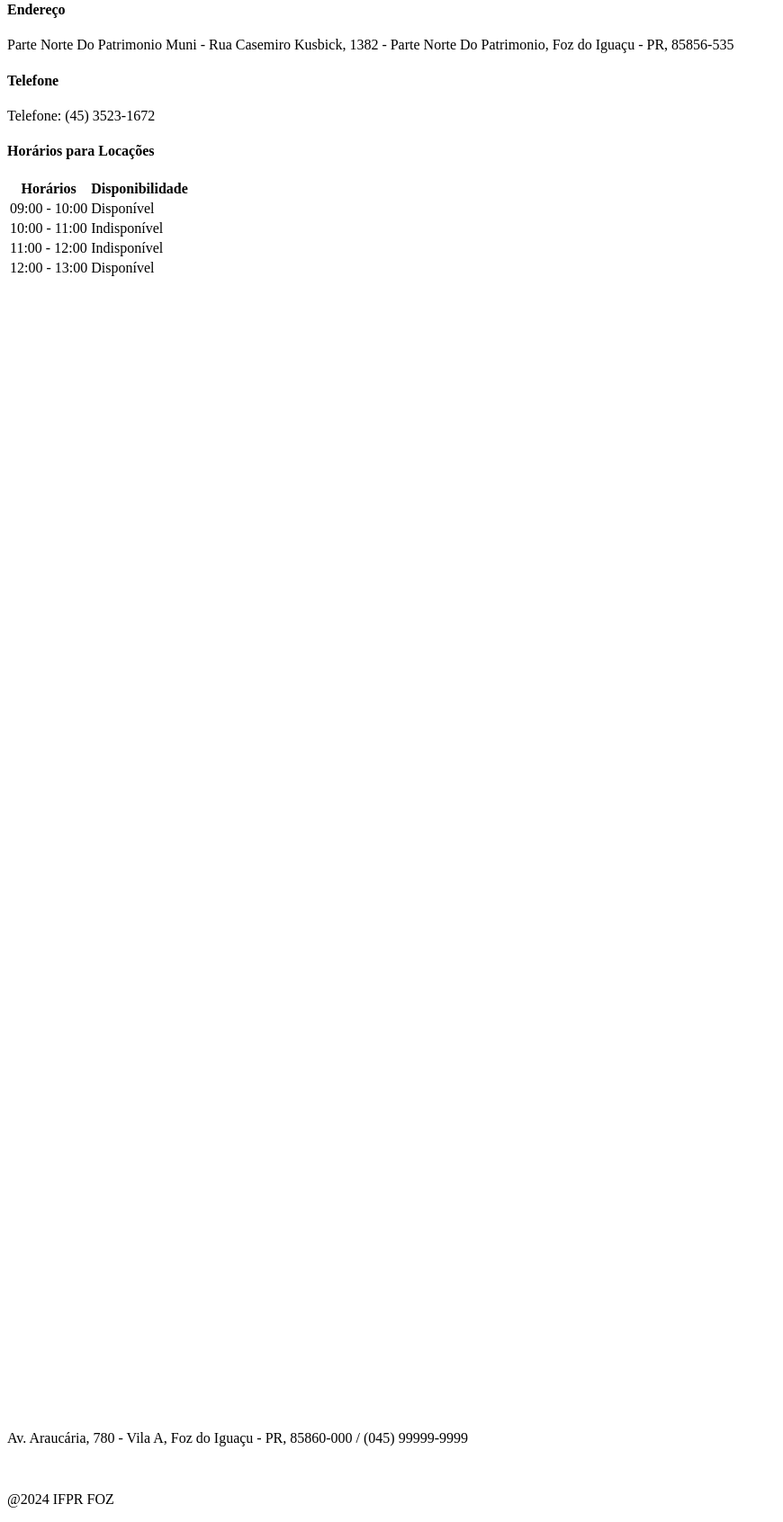
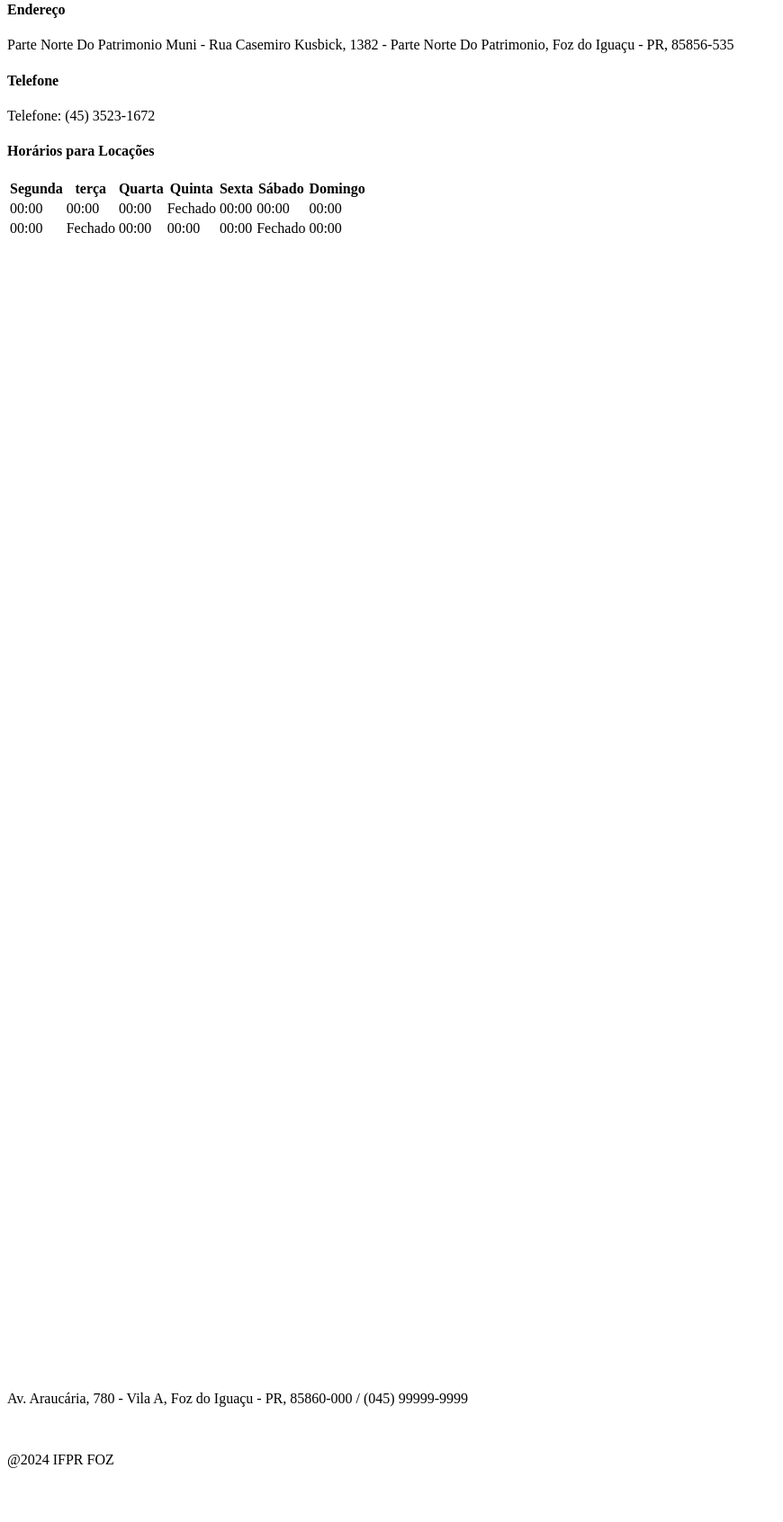
Before and after one commit to Peladas/Peladas, a PHP site: template app/Views/perfil_locador.php in a window 1280 px wide. Shown: the part 1251-2943 px from the top of the page at 90% size, without its empty margins (0-870 px from the left). After the commit the page ends 2883 px from the top, so only its background shows below. Run offline with PHP 8.4, Linux system fonts and the light colour scheme; the template is opened without the code that fills it, so the values that code supplies are empty.

Commit message:
horarios_alteração

```diff
--- a/app/Views/main.php
+++ b/app/Views/main.php
@@ -90,6 +90,12 @@
             }
         }
 
+        td {
+            padding: 5px;
+            width: auto;
+            border: 1px solid #475569;
+            width: 300px;
+        }
         @media (prefers-color-scheme: dark) {
             .body {
                 background-color: #020617;
--- a/app/Views/perfil_locador.php
+++ b/app/Views/perfil_locador.php
@@ -1,4 +1,5 @@
 <?php
+
 use App\Helpers\Formatter;
 ?>
 
@@ -28,30 +29,38 @@ use App\Helpers\Formatter;
 
         <div class="mt-16">
             <h4 class="text-center text-2xl mb-5 font-semibold text-white">Horários para Locações</h4>
-            <table class="table-auto border-collapse mx-auto mt-10">
+            <table class="flex flex-wrap table-auto border-collapse mt-10">
                 <thead>
                     <tr>
-                        <th class="w-48 text-center  ml-20 text-yellow-500 ">Horários</th>
-                        <th class="w-48 text-center mr-20 text-yellow-500 py-3">Disponibilidade</th>
+                        <th class="w-48 text-center ml-20 text-yellow-500 ">Segunda</th>
+                        <th class="w-48 text-center mr-20 text-yellow-500 py-3">terça</th>
+                        <th class="w-48 text-center mr-20 text-yellow-500 py-3">Quarta</th>
+                        <th class="w-48 text-center mr-20 text-yellow-500 py-3">Quinta</th>
+                        <th class="w-48 text-center mr-20 text-yellow-500 py-3">Sexta</th>
+                        <th class="w-48 text-center mr-20 text-yellow-500 py-3">Sábado</th>
+                        <th class="w-48 text-center mr-20 text-yellow-500 py-3">Domingo</th>
                     </tr>
                 </thead>
                 <tbody>
-                    <tr>
-                        <td class="text-center border-r border-slate-600 py-4 text-white align-middle">09:00 - 10:00</td>
-                        <td class="text-center py-4 align-middle">Disponível</td>
+                    <tr class="mr-10 text-center border-solid p-5">
+                        <td class="text-center border-r py-4 text-white align-middle">00:00</td>
+                        <td class="text-center py-4 align-middle">00:00</td>
+                        <td class="text-center py-4 align-middle">00:00</td>
+                        <td class="text-center py-4 align-middle text-orange-500">Fechado</td>
+                        <td class="text-center py-4 align-middle">00:00</td>
+                        <td class="text-center py-4 align-middle">00:00</td>
+                        <td class="text-center py-4 align-middle">00:00</td>
                     </tr>
-                    <tr>
-                        <td class="text-center border-r border-slate-600 py-4 text-white align-middle">10:00 - 11:00</td>
-                        <td class="text-center py-4 text-red-500 align-middle">Indisponível</td>
+                    <tr class="mr-10 text-center border-solid p-5">
+                        <td class="text-center border-r py-4 text-white align-middle">00:00</td>
+                        <td class="text-center py-4 align-middle text-orange-500">Fechado</td>
+                        <td class="text-center py-4 align-middle">00:00</td>
+                        <td class="text-center py-4 align-middle">00:00</td>
+                        <td class="text-center py-4 align-middle">00:00</td>
+                        <td class="text-center py-4 align-middle text-orange-500">Fechado</td>
+                        <td class="text-center py-4 align-middle">00:00</td>
                     </tr>
-                    <tr>
-                        <td class="text-center border-r border-slate-600 py-4 text-white align-middle">11:00 - 12:00</td>
-                        <td class="text-center py-4 text-red-500 align-middle">Indisponível</td>
-                    </tr>
-                    <tr>
-                        <td class="text-center border-r border-slate-600 py-4 text-white align-middle">12:00 - 13:00</td>
-                        <td class="text-center py-4 align-middle">Disponível</td>
-                    </tr>
+
                 </tbody>
             </table>
             <div class="flex justify-center mt-8">
@@ -62,7 +71,7 @@ use App\Helpers\Formatter;
     </div>
 
 
-    <div class="flex flex-wrap gap-10 w-2/4">
+    <div class="flex flex-wrap gap-10 w-2/4 w-16">
 
         <div onclick="window.location.href='/cadastro-quadras';" class="border-2 border-slate-700 rounded-md h-64 w-44 flex justify-center items-center hover:cursor-pointer hover:scale-110 transition-all">
             <div class="bg-zinc-900 p-3 rounded-md">
@@ -73,18 +82,21 @@ use App\Helpers\Formatter;
         </div>
 
         <?php foreach ($quadras as $quadra) { ?>
-            <div class="border-2 border-slate-700 p-3 rounded-md  h-64">
-                <div class="p-3 bg-slate-950">
+            <div class="border-2 border-slate-700 p-3 rounded-md h-64 w-44">
+                <div class="p-2 bg-slate-950 h-auto">
                     <svg xmlns="http://www.w3.org/2000/svg" viewBox="0 0 512 512"><!--!Font Awesome Free 6.6.0 by @fontawesome - https://fontawesome.com License - https://fontawesome.com/license/free Copyright 2024 Fonticons, Inc.-->
-                        <path fill="#ffffff" style="width: auto;height:auto" d="M448 80c8.8 0 16 7.2 16 16l0 319.8-5-6.5-136-176c-4.5-5.9-11.6-9.3-19-9.3s-14.4 3.4-19 9.3L202 340.7l-30.5-42.7C167 291.7 159.8 288 152 288s-15 3.7-19.5 10.1l-80 112L48 416.3l0-.3L48 96c0-8.8 7.2-16 16-16l384 0zM64 32C28.7 32 0 60.7 0 96L0 416c0 35.3 28.7 64 64 64l384 0c35.3 0 64-28.7 64-64l0-320c0-35.3-28.7-64-64-64L64 32zm80 192a48 48 0 1 0 0-96 48 48 0 1 0 0 96z" />
+                        <path fill="#ffffff" style="width: auto;height:auto;" d="M448 80c8.8 0 16 7.2 16 16l0 319.8-5-6.5-136-176c-4.5-5.9-11.6-9.3-19-9.3s-14.4 3.4-19 9.3L202 340.7l-30.5-42.7C167 291.7 159.8 288 152 288s-15 3.7-19.5 10.1l-80 112L48 416.3l0-.3L48 96c0-8.8 7.2-16 16-16l384 0zM64 32C28.7 32 0 60.7 0 96L0 416c0 35.3 28.7 64 64 64l384 0c35.3 0 64-28.7 64-64l0-320c0-35.3-28.7-64-64-64L64 32zm80 192a48 48 0 1 0 0-96 48 48 0 1 0 0 96z" />
                     </svg>
                 </div>
-                <div>
-                    <h4 class="text-amber-300 text-lg"><?php echo $quadra->getIdentificador() ?></h4>
-                    <p class="text-sm">Tamanho: <?php echo $quadra->getTamanhoQuadra() ?></p>
-                    <div class="flex flex-row">
-                        <i class="fa-regular fa-pen-to-square" style="color: #ff8000;"></i>
-                        <p><?php echo Formatter::formatCurrency($quadra->getValorAluguel()) ?></p>
+                <div class="w-auto h-20 mt-2">
+                    <h4 class="text-amber-300 text-base"><?php echo $quadra->getIdentificador() ?></h4>
+                    <div class="flex flex-row relative">
+                        <p class="text-base font-medium">Tamanho:</p>
+                        <p class="text-sm absolute bottom-0 right-0"><?php echo $quadra->getTamanhoQuadra() ?></p>
+                    </div>
+                    <div class="flex flex-row relative">
+                        <i class="fa-regular fa-pen-to-square mt-2 ml-[1px]" style="color: #ff8000;"></i>
+                        <p class="absolute bottom-0 right-0"><?php echo Formatter::formatCurrency($quadra->getValorAluguel()) ?></p>
                     </div>
                 </div>
             </div>
```
